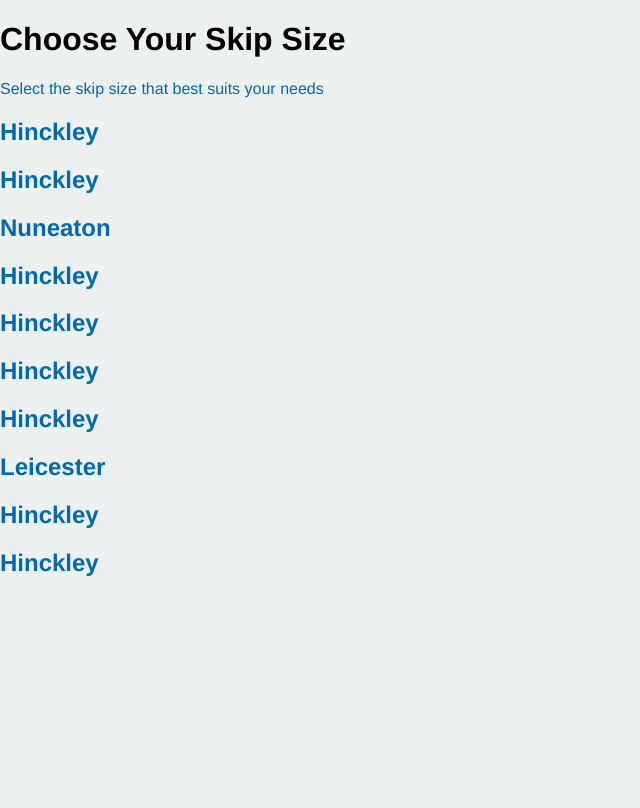
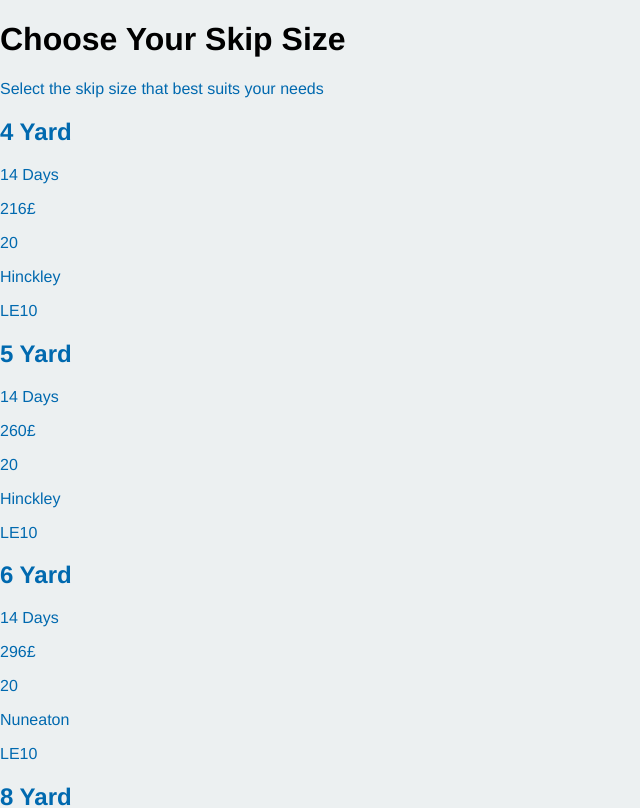
Before and after one commit to PowerLevel9000/skip-page-rem-waste, a React (Create React App) app: page / in a window 1280 px wide. Shown: the top 808 px of the page, without its empty margins (0-640 px from the left). Built offline with nearby package versions, Linux system fonts and the light colour scheme.

Commit message:
Unit Test For Skip Card

```diff
--- a/src/App.jsx
+++ b/src/App.jsx
@@ -2,7 +2,7 @@ import { useSelector } from 'react-redux';
 // import dumpyard from './static/dumpyard.jpg';
 // import greenVector from './static/green-vector.jpg';
 import './App.scss';
-import SkipCard from './components/SkipCard';
+import SkipCard from './components/skip-card/SkipCard';
 
 function App() {
   const { skipData, selectedSkip } = useSelector((state) => state.skipData);
@@ -18,8 +18,17 @@ function App() {
         <SkipCard
           key={skip.id}
           id={skip.id}
+          size={skip.size}
+          periodDays={skip.hire_period_days}
+          priceBeforeVat={skip.price_before_vat}
+          vat={skip.vat}
           area={skip.area}
-          description={skip.description}
+          postcode={skip.postcode}
+          transportCost={skip.transport_cost}
+          perTonneCost={skip.per_tonne_cost}
+          forbidden={skip.forbidden}
+          heavyWaste={skip.allows_heavy_waste}
+          onRoad={skip.allowed_on_road}
         />
       ))}
     </>
--- a/src/components/SkipCard.jsx
+++ /dev/null
@@ -1,17 +0,0 @@
-import React from 'react';
-import PropTypes from 'prop-types';
-
-const SkipCard = ({ id, area, description }) => (
-  <div data-testid={id} key={id}>
-    <h2>{area}</h2>
-    <p>{description}</p>
-  </div>
-);
-
-SkipCard.propTypes = {
-  id: PropTypes.number.isRequired,
-  area: PropTypes.string.isRequired,
-  description: PropTypes.string.isRequired,
-};
-
-export default SkipCard;
--- /dev/null
+++ b/src/components/skip-card/SkipCard.jsx
@@ -0,0 +1,69 @@
+import React from 'react';
+import PropTypes from 'prop-types';
+
+const SkipCard = ({
+  id,
+  size,
+  periodDays,
+  priceBeforeVat,
+  vat,
+  postcode,
+  transportCost,
+  perTonneCost,
+  forbidden,
+  heavyWaste,
+  onRoad,
+  area,
+}) => (
+  <div data-testid={id} key={id}>
+    <h2>
+      {size}
+      {' '}
+      Yard
+    </h2>
+    <p>
+      {periodDays}
+      {' '}
+      Days
+    </p>
+    <p>
+      {priceBeforeVat}
+      £
+    </p>
+    <p>
+      {vat}
+    </p>
+    <p>{area}</p>
+    <div>
+      <p>{postcode}</p>
+      <p>{transportCost}</p>
+      <p>{perTonneCost}</p>
+      <p>{forbidden}</p>
+      <p>{heavyWaste}</p>
+      <p>{onRoad}</p>
+    </div>
+  </div>
+);
+
+SkipCard.propTypes = {
+  id: PropTypes.number.isRequired,
+  area: PropTypes.string.isRequired,
+  // description: PropTypes.string.isRequired,
+  size: PropTypes.number.isRequired,
+  periodDays: PropTypes.number.isRequired,
+  priceBeforeVat: PropTypes.number.isRequired,
+  vat: PropTypes.number.isRequired,
+  postcode: PropTypes.string.isRequired,
+  transportCost: PropTypes.number,
+  perTonneCost: PropTypes.number,
+  forbidden: PropTypes.bool.isRequired,
+  heavyWaste: PropTypes.bool.isRequired,
+  onRoad: PropTypes.bool.isRequired,
+};
+
+SkipCard.defaultProps = {
+  transportCost: 0,
+  perTonneCost: 0,
+};
+
+export default SkipCard;
```
Also changed, not shown: .eslintrc.json, 2 other files (tests, documents, lock files or other folders).
